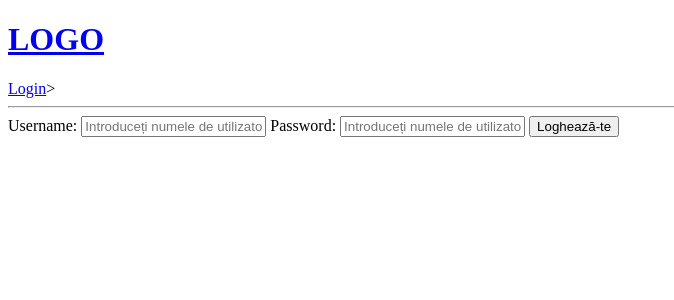
After one commit to CojocaruClaudiu/Tick, a Django app: page /login/ in a window 1280 px wide. The commit adds this page. Shown: the top 300 px of the page, without its empty margins (0-674 px from the left). Run offline with Django 5.2, Linux system fonts and the light colour scheme.

Commit message:
Inainte de pagina de login cu style

```diff
--- /dev/null
+++ b/base/templates/base/login_register.html
@@ -0,0 +1,18 @@
+{%  extends 'main.html' %}
+
+{% block content %}
+<div>
+    <form method="POST" action="">
+
+        <label>Username:</label>
+        <input type="text" name="Introduceți numele de utilizator" placeholder="Introduceți numele de utilizator" />
+
+        <label>Password:</label>
+        <input type="password" name="Introduceți parola" placeholder="Introduceți numele de utilizator" />
+
+        <input type="submit" value="Loghează-te" />
+    </form>
+
+</div>
+
+{% endblock content %}
--- a/base/urls.py
+++ b/base/urls.py
@@ -2,6 +2,7 @@ from django.urls import path
 from . import views
 
 urlpatterns = [
+    path('login/', views.loginPage, name='login'),
     path('', views.home, name="home"),
     path('room/<str:pk>/', views.room, name="room"),
 ]
--- a/base/views.py
+++ b/base/views.py
@@ -1,13 +1,29 @@
 from django.shortcuts import render
+from django.contrib import messages
 from .models import Room
+from django.contrib.auth.models import User
 
 # Create your views here.
 
-rooms = [
-    {'id': 1, 'name': 'Lets learn python'},
-    {'id': 2, 'name': 'Design with me'},
-    {'id': 3, 'name': 'Fronted Developers'},
-]
+#rooms = [
+#    {'id': 1, 'name': 'Lets learn python'},
+#    {'id': 2, 'name': 'Design with me'},
+#    {'id': 3, 'name': 'Fronted Developers'},
+#]
+
+def loginPage(request):
+
+    if request.method == 'POST':
+        username = request.POST['username']
+        password = request.POST['password']
+
+        try:
+            user = User.objects.get(username=username)
+        except:
+            message.error(request, 'Numele de utilizator nu există')
+
+    context ={}
+    return render(request, 'base/login_register.html', context)
 
 
 def home(request):
--- a/templates/main.html
+++ b/templates/main.html
@@ -7,6 +7,14 @@
 <body>
     {% include 'navbar.html' %}
 
+    {% if messages %}
+<ul class="messages">
+    {% for message in messages %}
+    <li{{ message }}</li>
+    {% endfor %}
+</ul>
+{% endif %}
+
     {% block content %}
 
     {% endblock %}
--- a/templates/navbar.html
+++ b/templates/navbar.html
@@ -9,6 +9,7 @@
     <a href="/">
       <h1>LOGO</h1>
     </a>
+    <a href="{% url 'login' %}"> Login</a>>
     <hr />
   </body>
 </html>
```
Also changed, not shown: base/admin.py (line endings or trailing spaces), db.sqlite3, templates/style.css (added).
